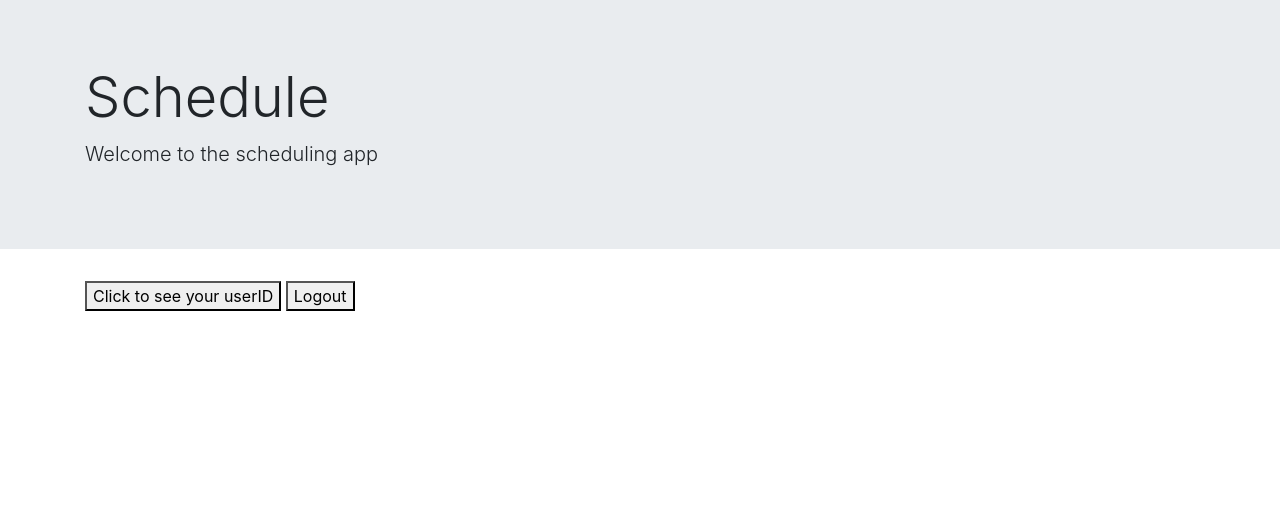
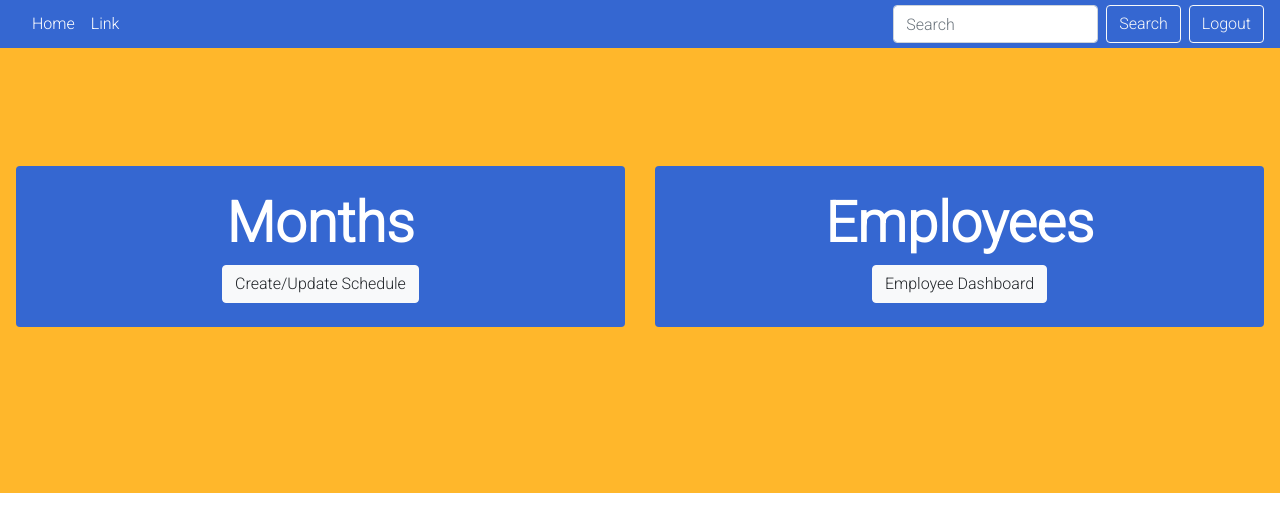
Before and after one commit to Ryanh899/Schedules, a website: page views/profile.html in a window 1280 px wide. Drawn offline with nearby package versions, Linux system fonts and the light colour scheme; no server answers.

Commit message:
better profile ux

```diff
--- a/config/passport-setup.js
+++ b/config/passport-setup.js
@@ -34,6 +34,7 @@ passport.use(
     }, (accessToken, refreshToken, profile, done) => {
         //strategy callback
         console.log('strategy started')
+        console.log(profile)
         let data = __.pick(profile, 'displayName', 'id', 'name')
         console.log('data: ' + data)
         return new Promise((resolve, reject) => {
--- a/views/css/style.css
+++ b/views/css/style.css
@@ -0,0 +1,32 @@
+.jumbo {
+    background: #FFB72B;
+    color: white;
+    font-family: 'Roboto', sans-serif;
+    width: 100%
+}
+
+.container-fluid {
+    width:100%;
+    padding:70px 0px 70px 0px;
+    height: 100%;
+    overflow: hidden;
+    }
+
+#months {
+    background: #3567D1;
+    font-family: 'Roboto', sans-serif;
+}
+#employees {
+    background: #3567D1;
+    font-family: 'Roboto', sans-serif;
+}
+
+.navb {
+    background: #3567D1;
+    color: white;
+    font-family: 'Roboto', sans-serif;
+}
+
+.userFade {
+    border-color: #72E2DE
+}
--- a/views/js/main.js
+++ b/views/js/main.js
@@ -8,7 +8,14 @@ $('#displayUser').on('click', () => {
 
 $('#logout').on('click', () => {
     console.log('logged out')
-    $.get('http://localhost:3000/auth/logout', () => {
+    $.get('http://localhost:3000/auth/logout', (req, res) => {
         alert('logged out')
     })
 })
+
++function fadeInUser () {
+    $.get('http://localhost:3000/profile', (resp) => {
+        let userID = resp[0].user_id;
+        $('#username').text(`${userID}`)
+    })
+}();
--- a/views/profile.html
+++ b/views/profile.html
@@ -11,23 +11,67 @@
         integrity="sha256-CSXorXvZcTkaix6Yvo6HppcZGetbYMGWSFlBw8HfCJo=" crossorigin="anonymous"></script>
     <link href="https://stackpath.bootstrapcdn.com/bootstrap/4.3.1/css/bootstrap.min.css" rel="stylesheet"
         integrity="sha384-ggOyR0iXCbMQv3Xipma34MD+dH/1fQ784/j6cY/iJTQUOhcWr7x9JvoRxT2MZw1T" crossorigin="anonymous">
+    <link href="https://fonts.googleapis.com/css?family=Roboto:300&display=swap" rel="stylesheet">
     <link href="css/style.css" rel="stylesheet">
 </head>
+
 <body>
-    <div class="jumbotron jumbotron-fluid">
-        <div class="container">
-          <h1 class="display-4">Schedule</h1>
-          <p class="lead">Welcome to the scheduling app</p>
+    <nav class="navbar navbar-expand-lg navbar-light navb mb-0 pl-2 pb-1 pt-1">
+        <a class="navbar-brand ml-0 mt-0 mb-0" id="username" style="color: white; font-size: 25px" href=""></a>
+        <button class="navbar-toggler" type="button" data-toggle="collapse" data-target="#navbarSupportedContent"
+            aria-controls="navbarSupportedContent" aria-expanded="false" aria-label="Toggle navigation">
+            <span class="navbar-toggler-icon"></span>
+        </button>
+
+        <div class="collapse navbar-collapse" id="navbarSupportedContent">
+            <ul class="navbar-nav mr-auto">
+                <li class="nav-item active">
+                    <a class="nav-link" style="color: white" href="#">Home <span class="sr-only">(current)</span></a>
+                </li>
+                <li class="nav-item">
+                    <a style="color: white" class="nav-link" href="#">Link</a>
+                </li>
+            </ul>
+            <form class="form-inline my-2 my-lg-0">
+                <input class="form-control mr-sm-2" type="search" placeholder="Search" aria-label="Search">
+                <button class="btn btn-outline-light my-2 my-sm-0" type="submit">Search</button>
+            </form>
+            <button class="btn btn-outline-light border-light ml-2" id="logout">Logout</button>
         </div>
-      </div>
-<div class="container">
-    <div class="row">
-        <div class="col-md-12">
-            <button id="displayUser" > Click to see your userID</button>
-            <button id="logout">Logout</button>
+    </nav>
+
+    <div class="container-fluid jumbo  mb-2">
+        <div class="row">
+            <div class="col-6 ">
+                <div class="jumbotron jumbotron-fluid text-center rounded innerJumbo p-4 mt-5 mb-5 ml-3 " id="months">
+                    <div class="container userFade ">
+                        <h1 class="display-4 font-weight-bold   ">Months</h1>
+                        <button class="btn btn-light">Create/Update Schedule</button>
+                    </div>
+                </div>
+            </div>
+            <div class="col-6 ">
+                <div class="jumbotron jumbotron-fluid text-center rounded innerJumbo p-4 mt-5 mb-5 mr-3 " id="employees">
+                    <div class="container userFade ">
+                        <h1 class="display-4 font-weight-bold">Employees</h1>
+                        <button class="btn btn-light">Employee Dashboard </button>
+
+                    </div>
+                </div>
+            </div>
+        </div>
+        <div class="row">
+            <div class="col-md-12 mb-5 text-center">
+
+            </div>
         </div>
     </div>
-</div>
-<script src="js/main.js" type="text/javascript" ></script>
+    </div>
+
+    <div class="container">
+
+    </div>
+    <script src="js/main.js" type="text/javascript"></script>
 </body>
+
 </html>
```
